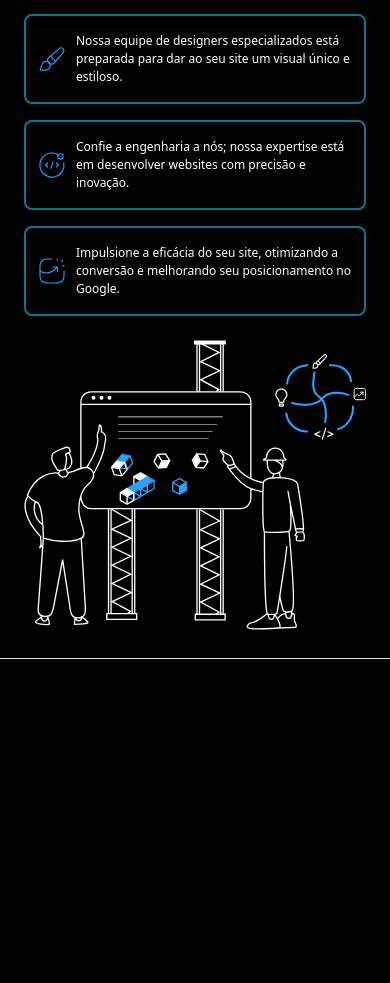
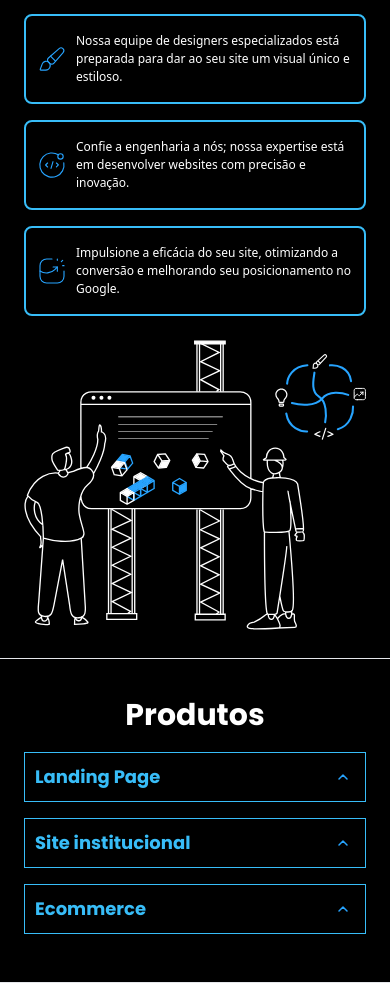
Before and after one commit to bitify-br/landing-page, a plain HTML site: page index.html in a window 390 px wide. Shown: the part 1022-2005 px from the top of the page. Before the commit the page ends 1681 px from the top, so only its background shows below. Drawn offline with nearby package versions, Linux system fonts and the light colour scheme.

Commit message:
feat(mobile): create products section

```diff
--- a/index.html
+++ b/index.html
@@ -50,25 +50,25 @@
           </p>
         </div>
         <div class="flex flex-col justify-between mt-6 w-full">
-          <div class="flex flex-row border-2 rounded-lg border-cyan-700 w-full px-2.5 py-4 mb-4">
+          <div class="flex flex-row border-2 rounded-lg border-sky-400 w-full px-2.5 py-4 mb-4">
             <img class="w-8" src="assets/icons/bulb.svg" />
             <p class="ml-2 text-xs font-light leading-normal">
               Transformamos suas ideias em realidade, oferecendo um serviço personalizado e atenção exclusiva a cada detalhe.
             </p>
           </div>
-          <div class="flex flex-row border-2 rounded-lg border-cyan-700 w-full px-2.5 py-4 mb-4">
+          <div class="flex flex-row border-2 rounded-lg border-sky-400 w-full px-2.5 py-4 mb-4">
             <img class="w-8" src="assets/icons/brush.svg" />
             <p class="ml-2 text-xs font-light leading-normal">
               Nossa equipe de designers especializados está preparada para dar ao seu site um visual único e estiloso.
             </p>
           </div>
-          <div class="flex flex-row border-2 rounded-lg border-cyan-700 w-full px-2.5 py-4 mb-4">
+          <div class="flex flex-row border-2 rounded-lg border-sky-400 w-full px-2.5 py-4 mb-4">
             <img class="w-8" src="assets/icons/programming-loading.svg" />
             <p class="ml-2 text-xs font-light leading-normal">
               Confie a engenharia a nós; nossa expertise está em desenvolver websites com precisão e inovação.
             </p>
           </div>
-          <div class="flex flex-row border-2 rounded-lg border-cyan-700 w-full px-2.5 py-4">
+          <div class="flex flex-row border-2 rounded-lg border-sky-400 w-full px-2.5 py-4">
             <img class="w-8" src="assets/icons/search-graph.svg" />
             <p class="ml-2 text-xs font-light leading-normal">
               Impulsione a eficácia do seu site, otimizando a conversão e melhorando seu posicionamento no Google.
@@ -78,6 +78,32 @@
         <img class="mt-6" src="assets/images/working.svg" />
       </section>
       <hr class="mt-7 divider">
+      <section class="px-6">
+        <h1 class="mt-9 font-bold text-3xl leading-snug text-center">
+          Produtos
+        </h1>
+        <div class="mt-4">
+          <div class="flex flex-row justify-between border border-sky-400 p-2.5">
+            <h2 class="text-lg font-bold text-sky-400">
+              Landing Page
+            </h2>
+            <img src="assets/icons/arrow-up.svg" />
+          </div>
+          <div class="flex flex-row justify-between mt-4 border border-sky-400 p-2.5">
+            <h2 class="text-lg font-bold text-sky-400">
+              Site institucional
+            </h2>
+            <img src="assets/icons/arrow-up.svg" />
+          </div>
+          <div class="flex flex-row justify-between mt-4 border border-sky-400 p-2.5">
+            <h2 class="text-lg font-bold text-sky-400">
+              Ecommerce
+            </h2>
+            <img src="assets/icons/arrow-up.svg" />
+          </div>
+        </div>
+      </section>
+      <hr class="mt-12 divider">
     </main>
   </body>
 </html>
```
Also changed, not shown: assets/icons/arrow-up.svg (added).
